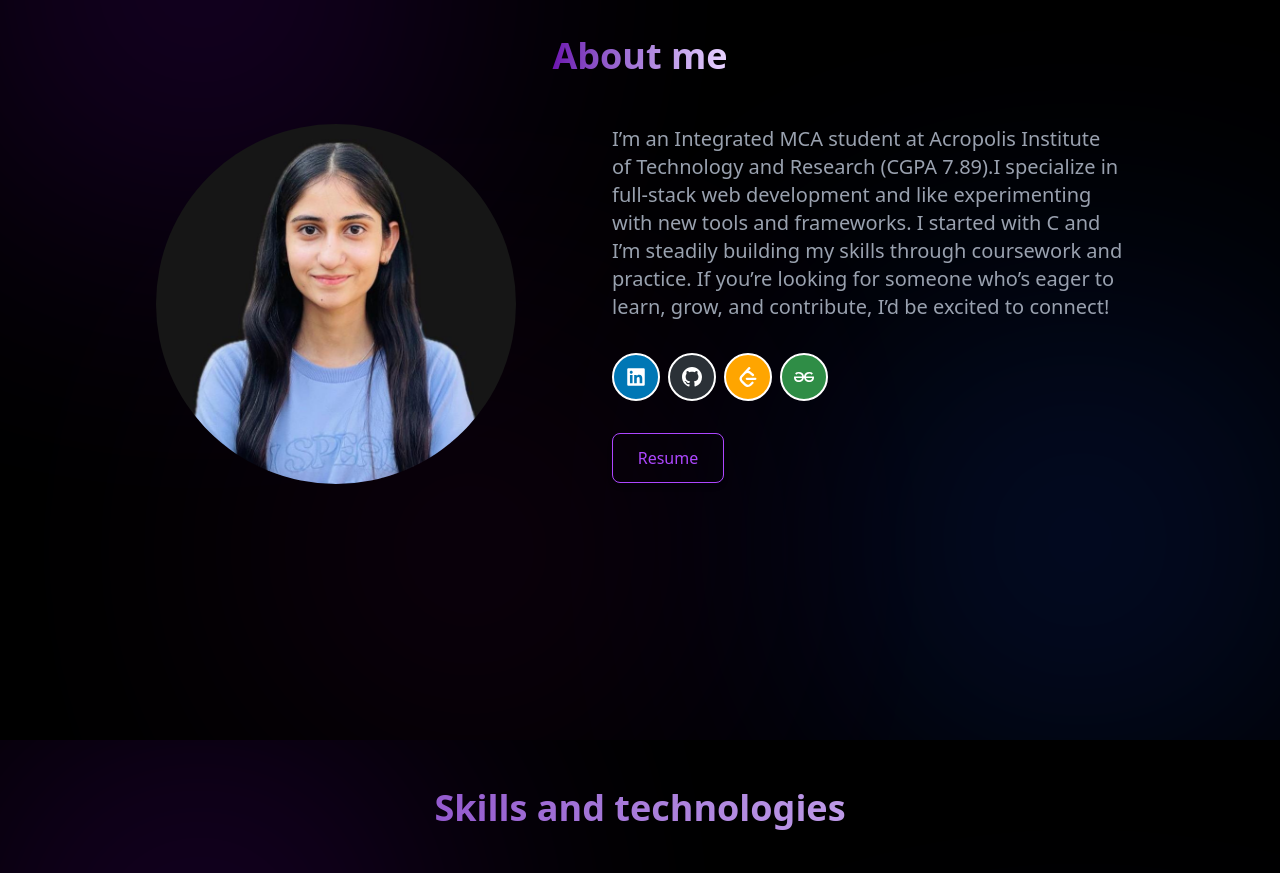
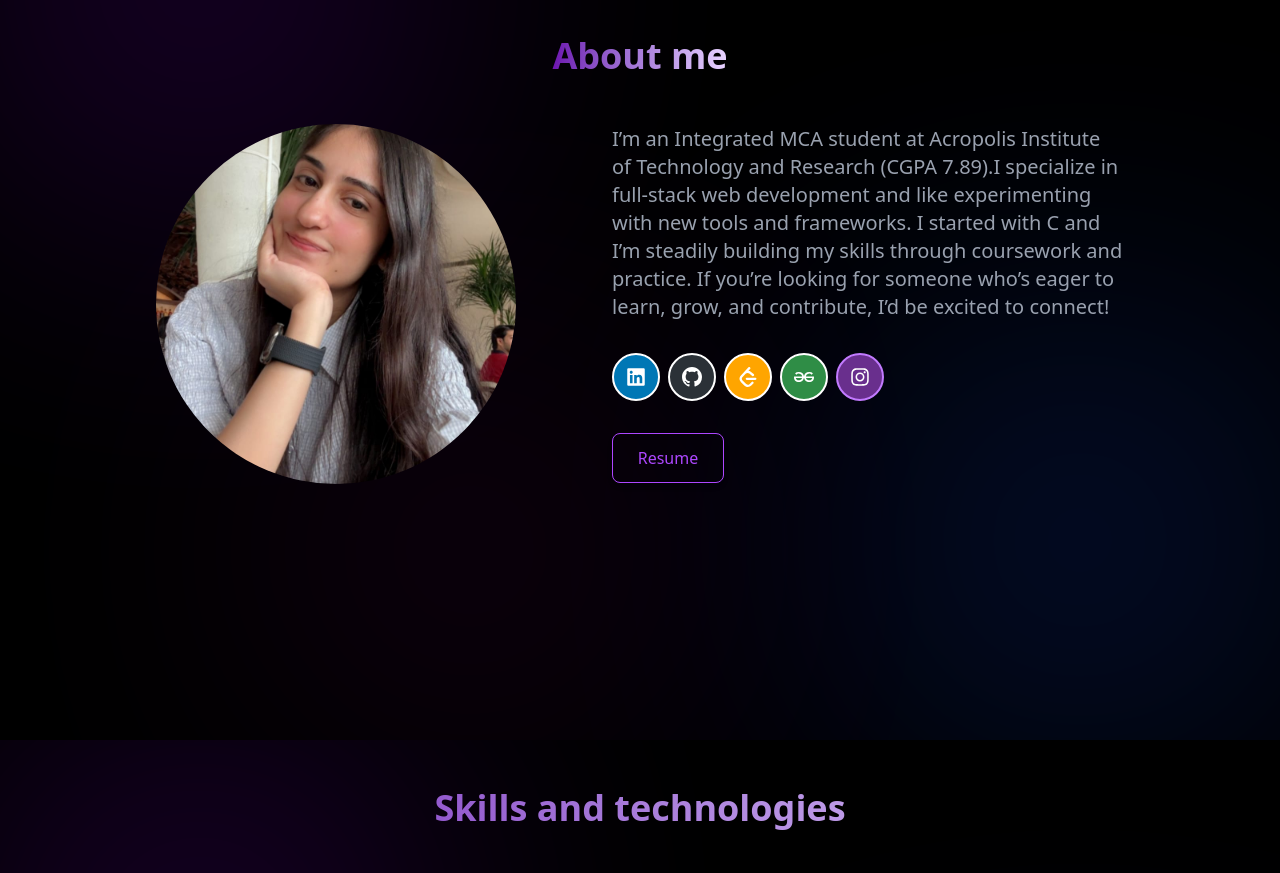
Before and after one commit to TanyaMandloi05/MyPortfolio, a Next.js app: page / in a window 1280 px wide. Shown: the part 1100-1973 px from the top of the page. Built offline with nearby package versions, Linux system fonts and the light colour scheme.

Commit message:
added social links

```diff
--- a/src/app/components/About.jsx
+++ b/src/app/components/About.jsx
@@ -4,6 +4,7 @@ import { FaLinkedin } from "react-icons/fa6";
 import { BsGithub } from "react-icons/bs";
 import { SiLeetcode } from "react-icons/si";
 import { SiGeeksforgeeks } from "react-icons/si";
+import { FaInstagram } from "react-icons/fa";
 
 const About = () => {
   return (
@@ -31,7 +32,7 @@ const About = () => {
             whileInView={{ opacity: 1, x: 0 }}
             transition={{ duration: 0.8, ease: "easeOut" }}
              viewport={{ once: true }}
-            src="/Tanya.jpg"
+            src="/tanya5.jpg"
             className="h-90 w-90 rounded-full object-cover"
             alt="Tanya"
           />
@@ -76,6 +77,11 @@ const About = () => {
                   <SiGeeksforgeeks />
                 </button>
               </a>
+              <a href="https://www.instagram.com/codekiyaa/">
+                <button className="text-white text-xl bg-[#692f8d] p-3 rounded-full border-2 border-purple-400 hover:shadow-md hover:bg-purple-400 hover:cursor-pointer transition mr-2">
+                  <FaInstagram />
+                </button>
+              </a>
             </div>
             <a href="https://drive.google.com/file/d/1HRAFD7QKdxDtDoNhJ83qlIQKWMNJRCOG/view?usp=sharing">
               <button className="px-6 py-3 w-28 sm:px-6 sm:py-3 border border-purple-500 text-purple-500 rounded-lg font-medium hover:bg-purple-500 hover:text-white hover:cursor-pointer transition mt-8 shadow-md hover:shadow-purple-500/50">
```
Also changed, not shown: public/tanya5.jpg (added).
